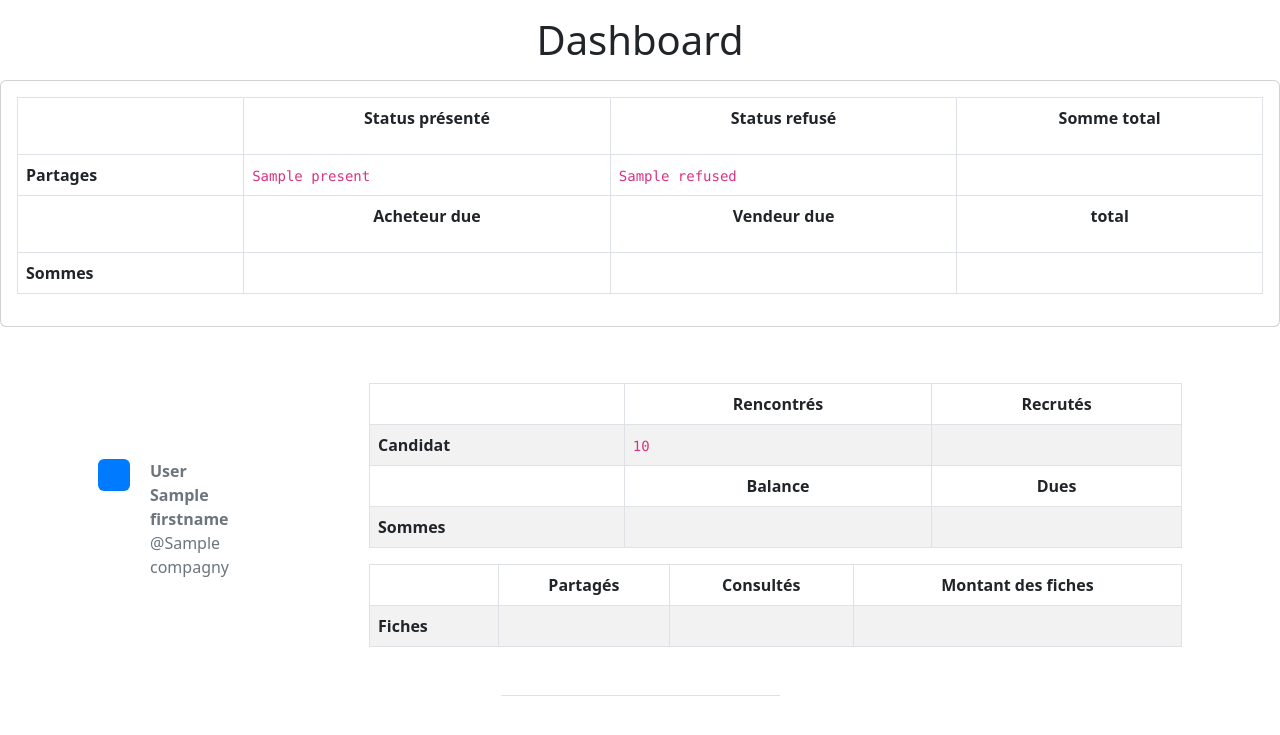
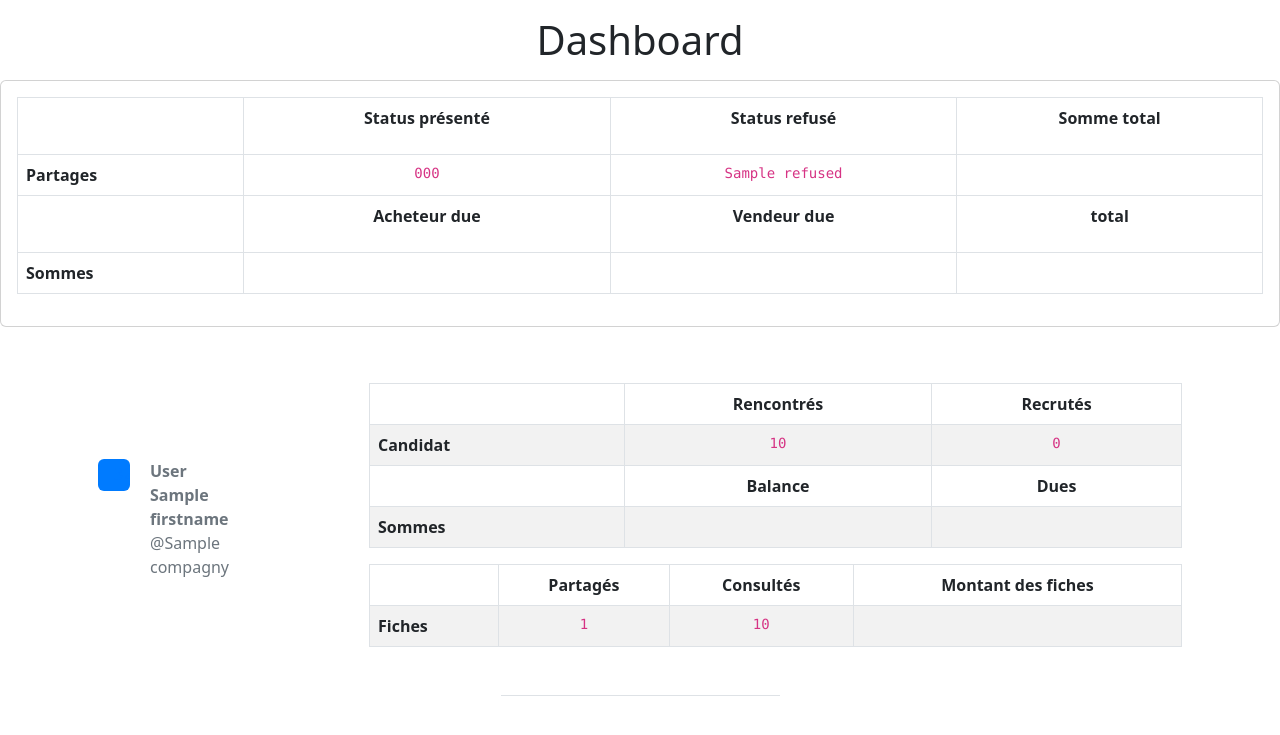
Before and after one commit to Let-Nathan/2022-Afternoon, a Symfony app: template templates/dashboard.html.twig in a window 1280 px wide. Shown: the top 735 px of the page. Run offline with Twig, Linux system fonts and the light colour scheme; the template is opened without the code that fills it: most values are stand-ins (such as "Sample title", 1, 10 or a date in 2020); lists and menus that the app fills with data are empty; some libraries are stand-ins or nearby versions.

Commit message:
wip dashboard

```diff
--- a/src/Entity/Consultation.php
+++ b/src/Entity/Consultation.php
@@ -9,8 +9,6 @@ use Doctrine\ORM\Mapping as ORM;
 #[ORM\Entity(repositoryClass: ConsultationRepository::class)]
 class Consultation
 {
-
-
     #[ORM\Id]
     #[ORM\GeneratedValue]
     #[ORM\Column(type: 'integer')]
@@ -22,7 +20,7 @@ class Consultation
     #[ORM\ManyToOne(targetEntity: User::class, inversedBy: 'consultations')]
     private User $user;
 
-    #[ORM\Column(type: 'string', length: 255, nullable: true )]
+    #[ORM\Column(type: 'string', length: 255, nullable: true)]
     private string $status;
 
     #[ORM\Column(type: 'datetime', nullable: true)]
--- a/src/Repository/ConsultationRepository.php
+++ b/src/Repository/ConsultationRepository.php
@@ -48,7 +48,7 @@ class ConsultationRepository extends ServiceEntityRepository
             ->getQuery();
         return $queryBuilder->getResult();
     }
-    public function statusPresent(): array
+    public function statusAccepted(): array
     {
         $queryBuilder = $this->createQueryBuilder('c')
             ->select('count(c.status)')
--- a/templates/SharingBoard/sharingboard.html.twig
+++ b/templates/SharingBoard/sharingboard.html.twig
@@ -1,5 +1,4 @@
 {% extends 'base.html.twig' %}
-
 {% block title %} SharingBoard {% endblock %}
 {% block body %}
         <div class="container container-fluid">
@@ -13,3 +12,4 @@
             {% endfor %}
         </div>
 {% endblock %}
+&
--- a/templates/dashboard.html.twig
+++ b/templates/dashboard.html.twig
@@ -1,6 +1,5 @@
 {% extends 'base.html.twig' %}
 {% block body %}
-
     <p class="h1 my-3 text-dark m-3 hstack justify-content-center">Dashboard</p>
     <div class="col-md-12 col-12">
         <div class="card flex-md-row mb-4 box-shadow h-md-250 col-12">
@@ -29,9 +28,9 @@
                    <tbody>
                        <tr>
                            <th class="text-nowrap" scope="row">Partages</th>
-                           <td><code> {% for key, value in present %}{% for countPresent in value %}{{ countPresent}}{% endfor%}{% endfor%}</code></td>
-                           <td><code>{% for key, value in refused %}{% for countRefused in value %}{{ countRefused}}{% endfor%}{% endfor%}</code></td>
-                           <td><code>{% for key, value in countShare %}{% for countShare in value %} {{countShare}} {% endfor%}{% endfor%}</code></td>
+                           <td><code class="d-flex justify-content-center"> {% for key, value in accepted %}{% for countAccepted in value %}{{ countAccepted}}{% endfor%}{% endfor%}</code></td>
+                           <td><code class="d-flex justify-content-center">{% for key, value in refused %}{% for countRefused in value %}{{ countRefused}}{% endfor%}{% endfor%}</code></td>
+                           <td><code class="d-flex justify-content-center">{% for key, value in countShare %}{% for countShare in value %} {{countShare}} {% endfor%}{% endfor%}</code></td>
                        </tr>
                    </tbody>
                    <thead>
@@ -68,16 +67,16 @@
         </div>
     </div>
     <div class="container container-fluid vstack align-items-center">
-    {%  for key in consultation %}
-        {{ dump(key.candidate) }}
+    {%  for user in users %}
+
         <div class="my-3 p-3 bg-body rounded hstack ">
             <h6 class="border-bottom pb-2 mb-0"></h6>
             <div class="d-flex text-muted pt-3 col-3">
                 <svg class="bd-placeholder-img flex-shrink-0 me-2 rounded" width="32" height="32" xmlns="http://www.w3.org/2000/svg" role="img" aria-label="Placeholder: 32x32" preserveAspectRatio="xMidYMid slice" focusable="false"><title>Placeholder</title><rect width="100%" height="100%" fill="#007bff"></rect><text x="50%" y="50%" fill="#007bff" dy=".3em">32x32</text></svg>
                 <div class="pb-3 mb-0 w-100 container-fluid">
                     <div class="d-flex justify-content-between flex-column col-4 mb-2">
-                        <strong class="text-gray-dark">{{ key.user.lastname }} {{ key.user.firstname }}</strong>
-                        <span class="d-block">@{{ key.user.compagny }}</span>
+                        <strong class="text-gray-dark">{{ user.lastname }} {{ user.firstname }}</strong>
+                        <span class="d-block">@{{ user.compagny }}</span>
                     </div>
                 </div>
             </div>
@@ -98,10 +97,22 @@
                                     <th class="text-nowrap" scope="row">Candidat</th>
                                     <td>
 
-                                        <code>{{ key.candidate|length }}</code>
+                                        <code class="d-flex justify-content-center">
+                                            {% for consultation in user.consultations %}
+                                                {{ consultation.candidate|length }}
+                                            {% endfor %}
+                                        </code>
                                     </td>
                                     <td>
-                                        <code></code>
+                                        <code class="d-flex justify-content-center">
+                                            {% for consultation in user.consultations %}
+                                                {% if consultation.status == "Accepted" %}
+                                                {{ consultation.candidate|length }}
+                                                {% else %}
+                                                   {{ 0 }}
+                                                {% endif %}
+                                            {% endfor %}
+                                        </code>
                                     </td>
                                 </tr>
                             </tbody>
@@ -118,7 +129,11 @@
                             <tbody>
                                 <tr>
                                     <th class="text-nowrap" scope="row">Sommes</th>
-                                    <td><code></code></td>
+                                    <td>
+                                        <code>
+
+                                        </code>
+                                    </td>
                                     <td><code></code></td>
                                 </tr>
                             </tbody>
@@ -129,6 +144,7 @@
                                     <th></th>
                                     <th class="text-center">
                                         Partagés<br>
+
                                     <th class="text-center">
                                         Consultés<br>
                                     </th>
@@ -140,8 +156,20 @@
                             <tbody>
                                 <tr>
                                     <th class="text-nowrap" scope="row">Fiches</th>
-                                    <td><code></code></td>
-                                    <td><code></code></td>
+                                    <td>
+                                        <code class="d-flex justify-content-center">
+                                            {% for candidate in user.candidates %}
+                                                {{ candidate|length }}
+                                              {% endfor %}
+                                        </code>
+                                    </td>
+                                    <td>
+                                        <code class="d-flex justify-content-center">
+                                            {% for consultation in user.consultations %}
+                                                {{ consultation.candidate|length }}
+                                            {% endfor %}
+                                        </code>
+                                    </td>
                                     <td><code></code></td>
                                 </tr>
                             </tbody>
```
Also changed, not shown: src/Controller/DashboardController.php (+8 -2 lines), src/Controller/Sharingboard.php (+1 -17 lines), src/DataFixtures/ConsultationFixtures.php (+2 -5 lines).
